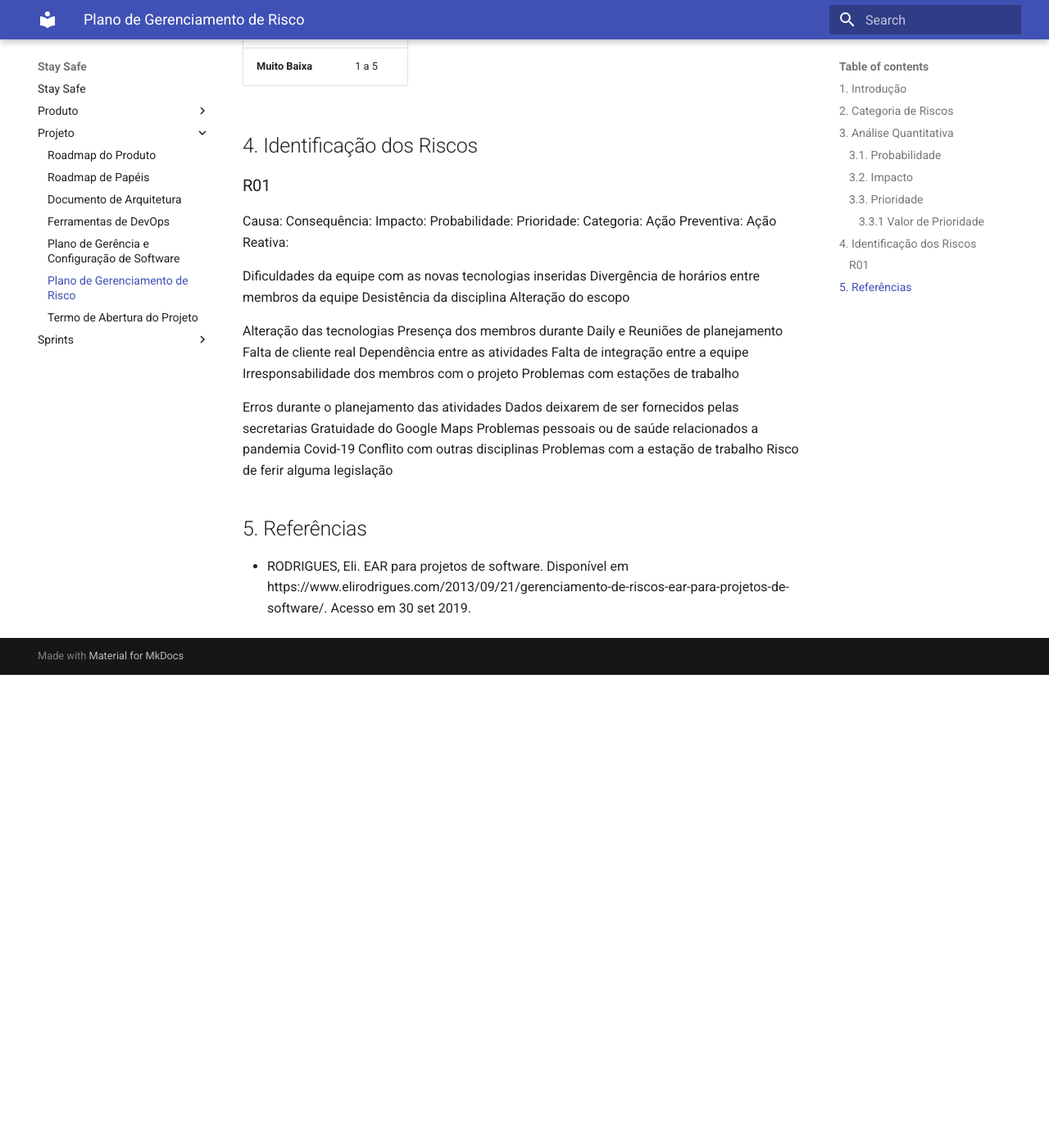
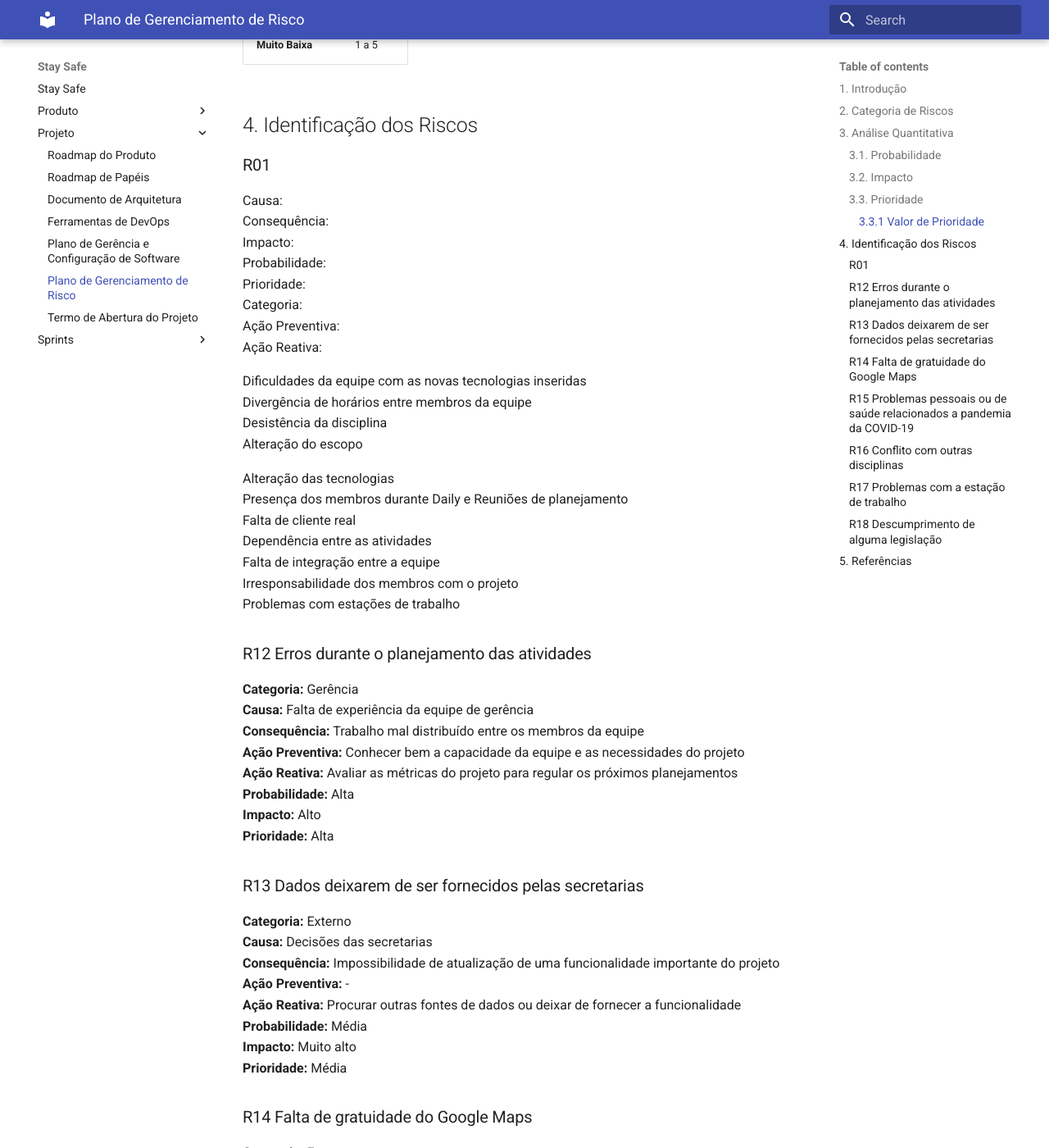
Before and after one commit to fga-eps-mds/2020.1-stay-safe-docs, an MkDocs documentation site: the page built from docs/projeto/risk-management.md, in a window 1280 px wide and 1400 px high, scrolled down 2268 px. Shown: the whole window at 82% size. Built offline with MkDocs 1.6.1 and Material for MkDocs 9.7.7, drawn with Linux system fonts in a browser that asks for light colours; before the commit the page ends 3091 px from its top, so only the background shows below that; some of the changed text lies outside the part shown.

Commit message:
Describing some risks

```diff
--- a/docs/projeto/risk-management.md
+++ b/docs/projeto/risk-management.md
@@ -1,10 +1,10 @@
 # Plano de Gerenciamento de Risco
 
 ## 1. Introdução
-O plano de gerenciamento de riscos trata da abordagem e execução de atividades de gerenciamento de risco, bem como da tomada de decisão baseada na análise dos riscos. Neste documento o objetivo é facilitar a visualização dos riscos através da identificação e mapeamento, de forma que a produtividade do projeto possa ser mantida e as atividades mais bem direcionadas.
+O plano de gerenciamento de riscos trata da execução de atividades de gerenciamento de risco. Neste documento o objetivo é facilitar a visualização dos riscos através da identificação e mapeamento, para auxiliar na tomada de decisões relacionadas, a fim de que a produtividade do projeto possa ser mantida e ele seja concluído.
 
 ## 2. Categoria de Riscos
-Riscos são condições incertas que, caso ocorram, podem trazer benefícios ou maleficios aos objetivos do projeto. Como existem diversos vetores que possibilitariam essas ocorrências, foram agrupadas as possíveis causas dos riscos em quatro grandes categorias, são elas:
+Riscos são condições incertas que, caso ocorram, podem trazer benefícios ou maleficios aos objetivos do projeto. Como existem diversos vetores que possibilitariam essas ocorrências, foram agrupadas as possíveis classificações dos riscos em quatro grandes categorias, são elas:
 
 * **Técnico:** Abordam tecnologia, requisitos, complexidade, desempenho, interfaces, confiabilidade e qualidade.
 * **Externo:** Abordam riscos relativos ao cliente, mercado, ambiente de trabalho e fatores pessoais.
@@ -36,7 +36,7 @@ Para se quantificar o impacto do risco no projeto o custo, o tempo, o escopo e a
 ### 3.3. Prioridade
 Baseando-se nas estimativas de impacto e probabilidade é possível calcular a prioridade dos riscos. A partir desses valores é determinada a urgência da inicialização de medidas de mitigação e resolução dos riscos.
 
-**ProbabilidadexImpacto** | **Muito Baixo** | **Baixo** | **Médio**  | **Alto** | **Muito Alto**
+**Probabilidade x Impacto** | **Muito Baixo** | **Baixo** | **Médio**  | **Alto** | **Muito Alto**
 :-----------------------: | :-------------: | :-------: |:----------:|:--------:|:------------:
 **Muito Baixa**           |        1        |    2      |      3     |    4     |      5
 **Baixa**                 |        2        |    4      |      6     |    8     |      10
@@ -78,13 +78,75 @@ Falta de integração entre a equipe
 Irresponsabilidade dos membros com o projeto
 Problemas com estações de trabalho
 
-Erros durante o planejamento das atividades
-Dados deixarem de ser fornecidos pelas secretarias
-Gratuidade do Google Maps
-Problemas pessoais ou de saúde relacionados a pandemia Covid-19
-Conflito com outras disciplinas
-Problemas com a estação de trabalho
-Risco de ferir alguma legislação
+### R12 Erros durante o planejamento das atividades
+**Categoria:** Gerência
+**Causa:** Falta de experiência da equipe de gerência
+**Consequência:** Trabalho mal distribuído entre os membros da equipe
+**Ação Preventiva:** Conhecer bem a capacidade da equipe e as necessidades do projeto
+**Ação Reativa:**  Avaliar as métricas do projeto para regular os próximos planejamentos
+**Probabilidade:** Alta
+**Impacto:** Alto
+**Prioridade:** Alta
+
+### R13 Dados deixarem de ser fornecidos pelas secretarias
+**Categoria:** Externo
+**Causa:** Decisões das secretarias
+**Consequência:** Impossibilidade de atualização de uma funcionalidade importante do projeto
+**Ação Preventiva:** -
+**Ação Reativa:** Procurar outras fontes de dados ou deixar de fornecer a funcionalidade
+**Probabilidade:** Média
+**Impacto:** Muito alto
+**Prioridade:** Média
+
+### R14 Falta de gratuidade do Google Maps
+**Categoria:** Externa
+**Causa:** Políticas da Google
+**Consequência:** Atraso nas funcionalidades que usam exibição de mapas
+**Ação Preventiva:** Fazer essas funcionalidades de forma que sejam fáceis de integrar com outra api de mapa
+**Ação Reativa:** Procurar outras alternativas gratuitas de uso de mapas
+**Probabilidade:** Média
+**Impacto:** Alto
+**Prioridade:** Média
+
+### R15 Problemas pessoais ou de saúde relacionados a pandemia da COVID-19
+**Categoria:** Externo
+**Causa:** Doença infeciosa COVID-19
+**Consequência:** Capacidade de trabalho da equipe prejudicada e atrasos no cronograma
+**Ação Preventiva:** Seguir as recomendações de prevenção da Organização Mundial da Saúde
+**Ação Reativa:** Remanejamento das atividades e apoio ao(s) membro(s) afetado(s)
+**Probabilidade:** Alta
+**Impacto:** Alto
+**Prioridade:** Alta
+
+### R16 Conflito com outras disciplinas
+**Categoria:** Organizacional
+**Causa:** Necessidade, sendo alunos os membros da equipe, de cursar outras disciplinas para conclusão da graduação
+**Consequência:** Atraso nas entregas ou entregas mal feitas
+**Ação Preventiva:** Organizar os prazos e fazer um planejamento
+**Ação Reativa:** Priorização das atividades
+**Probabilidade:** Muito alta
+**Impacto:** Médio
+**Prioridade:** Média
+
+### R17 Problemas com a estação de trabalho
+**Categoria:** Técnico
+**Causa:** Falta de acesso a uma boa internet e/ou a um computador funcionando
+**Consequência:** Capacidade de trabalho da equipe prejudicada e atrasos no cronograma
+**Ação Preventiva:** -
+**Ação Reativa:**  Remanejamento das atividades e revisão do cronograma
+**Probabilidade:** Baixa
+**Impacto:** Alta
+**Prioridade:** Baixa
+
+### R18 Descumprimento de alguma legislação
+**Categoria:** Gerência
+**Causa:**  Falta de conhecimento jurídico da equipe de gerência
+**Consequência:** Cometer alguma ilegalidade
+**Ação Preventiva:**  Fazer um estudo da legislação associada ao escopo do projeto
+**Ação Reativa:**  Procurar apoio jurídico profissional
+**Probabilidade:** Média
+**Impacto:** Muito alto
+**Prioridade:** Média
 
 ## 5. Referências
 * RODRIGUES, Eli. EAR para projetos de software. Disponível em https://www.elirodrigues.com/2013/09/21/gerenciamento-de-riscos-ear-para-projetos-de-software/. Acesso em 30 set 2019.
```
